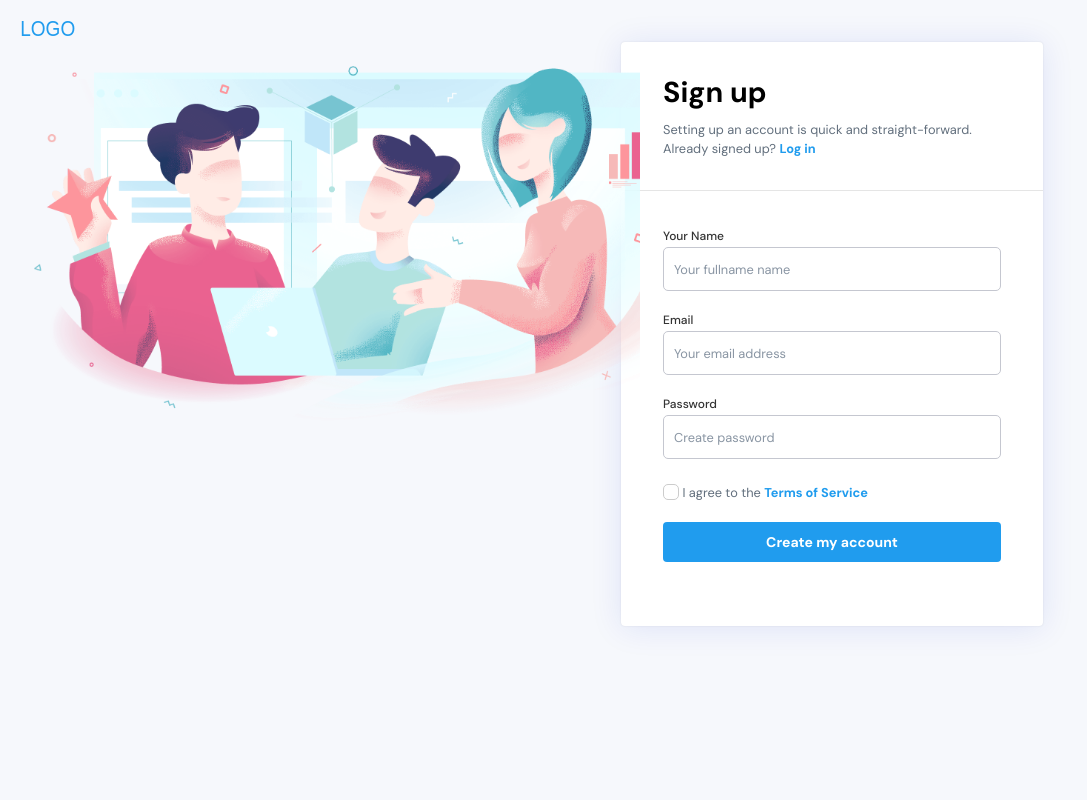
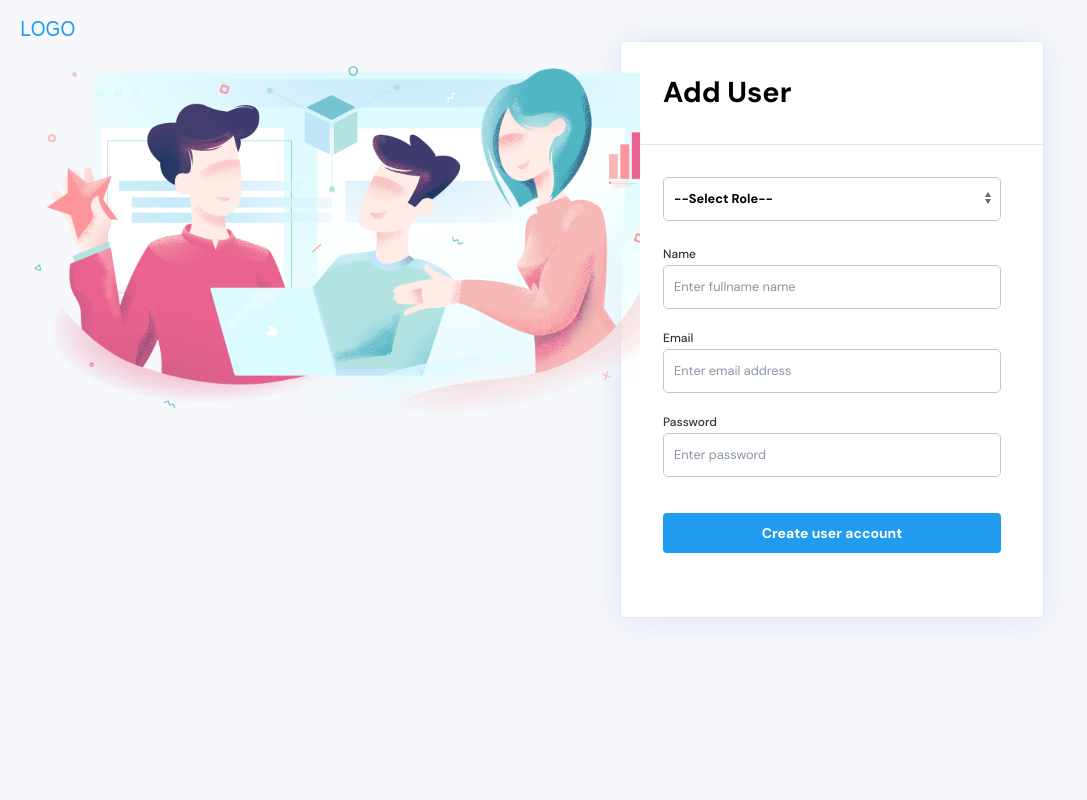
Before and after one commit to thebinod7/ashware_school_app, a Node server app: page /u/register in a window 1280 px wide. Shown: the whole page, without its empty margins (0-1087 px from the left). Run offline with Node 20, Linux system fonts and the light colour scheme; some libraries are stand-ins or nearby versions.

Commit message:
add home user and other users

```diff
--- a/routes/user.js
+++ b/routes/user.js
@@ -52,6 +52,8 @@ router.get('/register', (req, res) => res.render('./pages/register'));
 router.get('/reset', (req, res) => res.render('./pages/reset'));
 router.get('/contact', (req, res) => res.render('./pages/plan_contact'));
 router.get('/list', (req, res) => res.render('./pages/users_list'));
+router.get('/home-user', (req, res) => res.render('./pages/add_home_user'));
+
 router.get('/add', (req, res) => {
   res.render('./pages/add_user');
 });
@@ -183,8 +185,86 @@ router.post('/contact', async (req, res, next) => {
   }
 });
 
+router.post('/add-user', (req, res) => {
+  const { role, fullname, email, password } = req.body;
+  // if (adminEmail !== 'wsalmon@ashaware.com') {
+  //   req.flash('error_msg', 'You dont have access to do that.');
+  //   return res.redirect('back');
+  // }
+  User.findOne({ email: email }).then((user) => {
+    if (user) {
+      req.flash('error_msg', 'User already exists.');
+      return res.redirect('back');
+    }
+    async function createAccount() {
+      const customer = await stripe.customers.create({
+        email: email,
+        name: fullname,
+        description: `${fullname} w/ email: ${email}`,
+      });
+
+      let runWhenDone = setInterval(() => {
+        if (customer && customer.id) {
+          isDone(customer);
+          clearInterval(runWhenDone);
+        }
+      }, 1000);
+
+      let mailOptions = {
+        from: brandMail,
+        to: email,
+        subject: `New user registration`,
+        text: '',
+        html: `<h1 style="text-align:center; color:#a8c6df;">Hello ${fullname}</h1>
+					  <div style="background-color:#1c293b; color:#fff; text-align:center; padding: 2rem;">
+						  <h3 style="font-weight:700;">Welcome to Ashaware.</h3>
+						  <h3 style="font-weight:700;">Please click on the button below to login</h3>
+						  <p>Your password is : ${password}</p>
+					  </div>
+					  <div style="text-align:center; padding: 1rem 30%;">
+						 <a href="${URLroute}/u/login" style="${button}">Go to Login</a>
+					  </div>
+				   `,
+      };
+      await sendMail(mailOptions);
+
+      function isDone(usecc) {
+        const newUser = new User({
+          fullname,
+          email,
+          password,
+          customer: usecc.id,
+          role: role,
+        });
+
+        //Hash Password
+
+        bcrypt.genSalt(10, (err, salt) =>
+          bcrypt.hash(newUser.password, salt, (err, hash) => {
+            if (err) throw err;
+            newUser.password = hash;
+            newUser
+              .save()
+              .then((user) => {
+                req.flash(
+                  'success_msg',
+                  'You are now registered and can login'
+                );
+                res.redirect('/u/login');
+              })
+              .catch((err) => console.log(err));
+          })
+        );
+      }
+    }
+    createAccount();
+  });
+});
+
 router.post('/add', async (req, res, next) => {
   let payload = req.body;
+
+  const rawPassword = payload.password;
   const extra = userExtraPayload(payload);
   payload.extraInfo = extra;
   payload.fullname = `${payload.firstName} ${payload.lastName}`;
@@ -204,6 +284,7 @@ router.post('/add', async (req, res, next) => {
 					  <div style="background-color:#1c293b; color:#fff; text-align:center; padding: 2rem;">
 						  <h3 style="font-weight:700;">Welcome to Ashaware.</h3>
 						  <h3 style="font-weight:700;">Please click on the button below to login</h3>
+						  <p>Your password is : ${rawPassword}</p>
 					  </div>
 					  <div style="text-align:center; padding: 1rem 30%;">
 						 <a href="${URLroute}/u/login" style="${button}">Go to Login</a>
@@ -220,6 +301,7 @@ router.post('/add', async (req, res, next) => {
     req.flash('success_msg', 'User created successfully');
     res.redirect('/u/list');
   } catch (err) {
+    console.log('ERR==>', err);
     next(err);
   }
 });
@@ -231,7 +313,7 @@ router.get('/subscription', ensureAuthenticated, (req, res) => {
 
 //@Register Handle
 router.post('/register', (req, res) => {
-  const { fullname, email, password } = req.body;
+  const { role, fullname, email, password } = req.body;
 
   let errors = [];
   //Check required fields
@@ -287,6 +369,7 @@ router.post('/register', (req, res) => {
               email,
               password,
               customer: usecc.id,
+              role: role ? role : '',
             });
             //Hash Password
             bcrypt.genSalt(10, (err, salt) =>
--- a/views/pages/login.ejs
+++ b/views/pages/login.ejs
@@ -58,9 +58,9 @@
           >
             Log in
           </button>
-          <p>
+          <!-- <p>
             Don't have an account? <a href="/u/register">Create an account</a>
-          </p>
+          </p> -->
         </div>
       </form>
     </div>
--- a/views/pages/register.ejs
+++ b/views/pages/register.ejs
@@ -12,26 +12,37 @@
   <div class="main-auth__section">
     <div class="auth-form ui-box-sh">
       <div class="top-auth-form auth-container">
-        <h2>Sign up</h2>
-        <p>
+        <h2>Add User</h2>
+        <!-- <p>
           Setting up an account is quick and straight-forward. Already signed
           up? <a href="/u/login">Log in</a>
-        </p>
+        </p> -->
       </div>
       <hr />
-      <form class="auth-container" method="POST" action="/u/register">
-        <% if(typeof errors != 'undefined') { %> <%
-        errors.forEach(function(error) { %>
+      <form class="auth-container" method="POST" action="/u/add-user">
+        <% if(error_msg != '') { %>
         <div class="ui-alert-danger">
-          <p><%= error.msg %></p>
+          <p><%= error_msg %></p>
         </div>
-        <% }); %> <% } %>
+        <% } %>
 
-        <label class="uk-form-label">Your Name</label>
+        <!-- <input type="hidden" name="adminEmail" value="abc" /> -->
+
+        <div class="uk-margin">
+          <select class="uk-select" name="role" required>
+            <option value="">--Select Role--</option>
+            <option value="District admin">District admin</option>
+            <option value="School admin">School admin</option>
+            <option value="Trial account">Trial account</option>
+            <option value="Parent">Parent</option>
+          </select>
+        </div>
+
+        <label class="uk-form-label"> Name</label>
         <input
           type="text"
           class="uk-input"
-          placeholder="Your fullname name"
+          placeholder="Enter fullname name"
           name="fullname"
           required
         />
@@ -40,7 +51,7 @@
         <input
           type="email"
           class="uk-input"
-          placeholder="Your email address"
+          placeholder="Enter email address"
           name="email"
           required
         />
@@ -49,21 +60,21 @@
         <input
           type="password"
           class="uk-input"
-          placeholder="Create password"
+          placeholder="Enter password"
           name="password"
           required
         />
 
         <div>
-          <p>
+          <!-- <p>
             <input class="uk-checkbox" type="checkbox" required /> I agree to
             the <a href="#">Terms of Service</a>
-          </p>
+          </p> -->
           <button
             type="submit"
             class="uk-button uk-button-primary uk-width-1-1 uk-margin-top"
           >
-            Create my account
+            Create user account
           </button>
         </div>
       </form>
```
Also changed, not shown: views/pages/add_home_user.ejs (added, +56 -0 lines).
